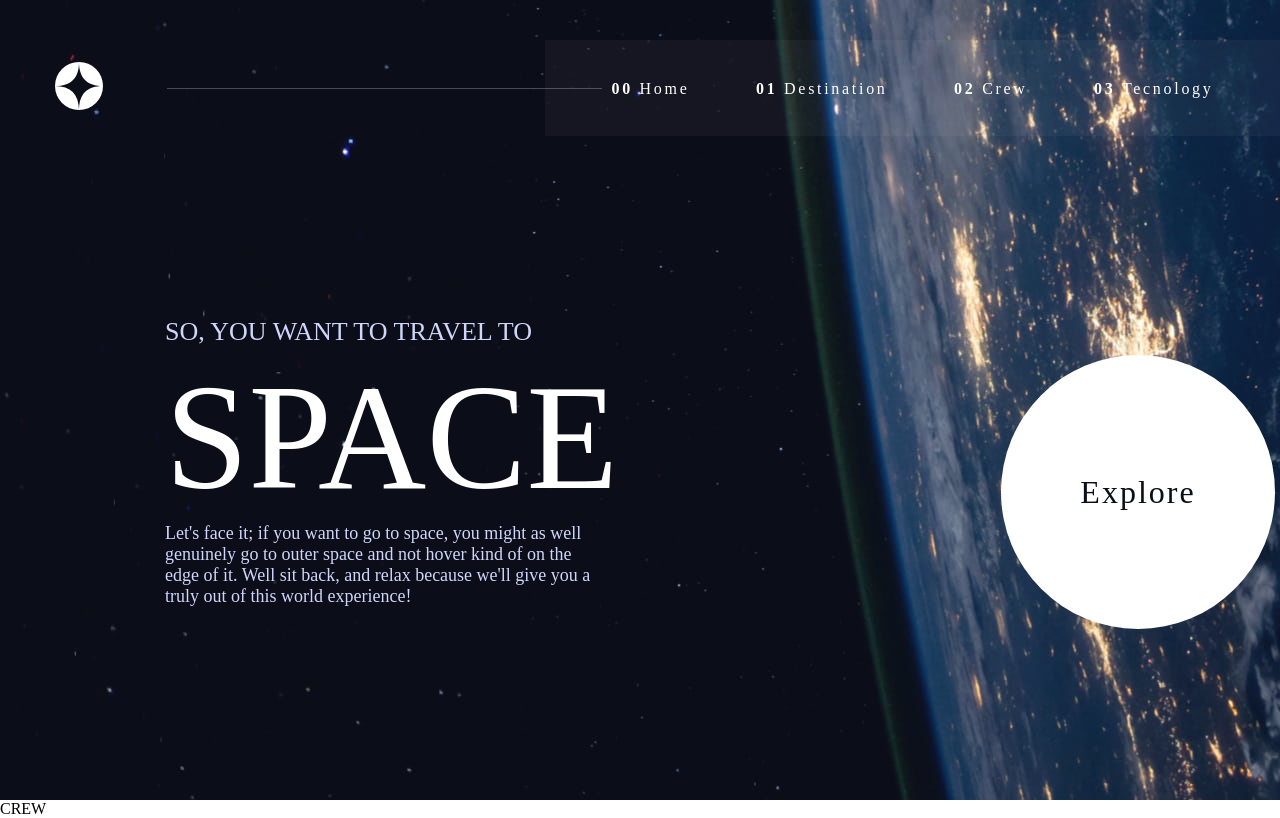
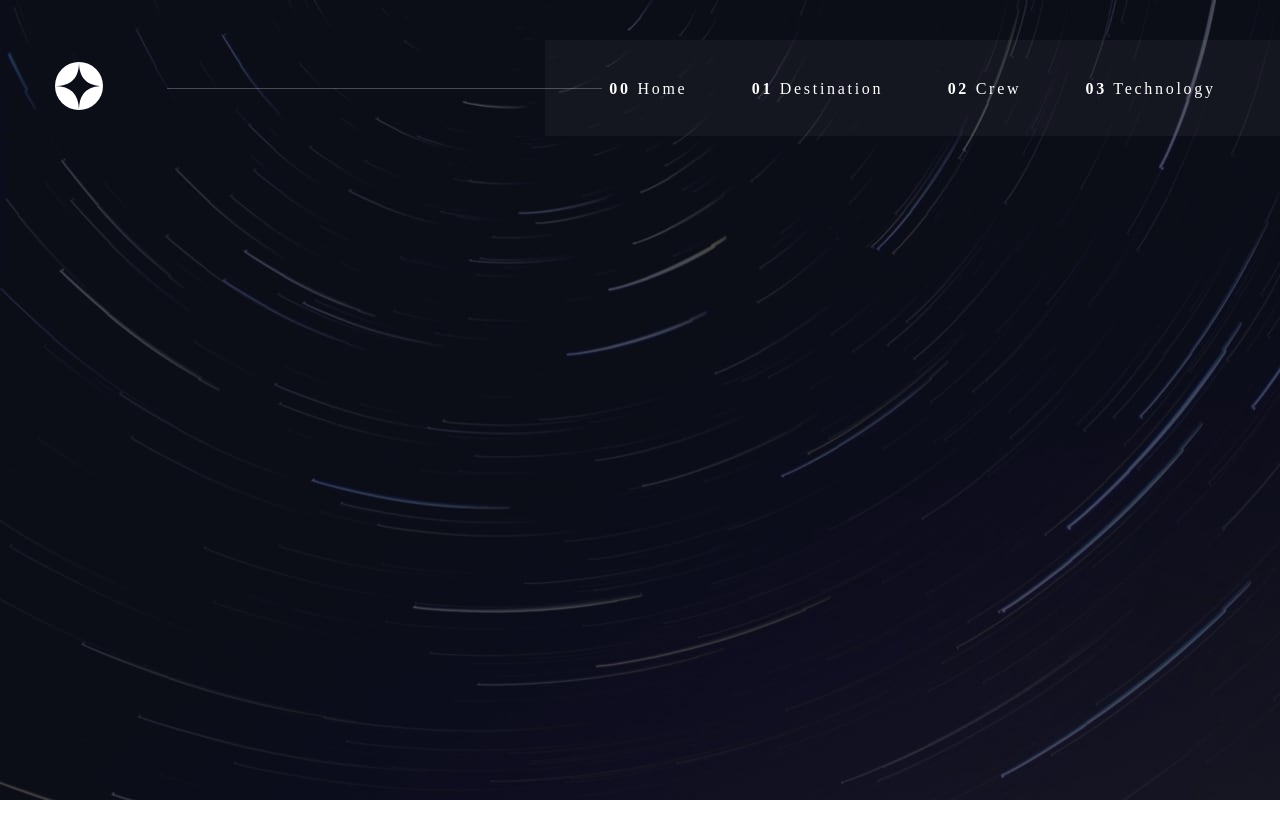
Before and after one commit to Neo-Cicada/space-tourism, a React (Vite) app in the folder space/: page /Crew in a window 1280 px wide. Built offline with nearby package versions, Linux system fonts and the light colour scheme.

Commit message:
added buggy navbar

```diff
--- a/space/src/App.jsx
+++ b/space/src/App.jsx
@@ -3,10 +3,25 @@ import Home from './components/Home'
 import Crew from './components/Crew'
 import Destination from './components/Destination'
 import Technology from './components/Technology'
+import NavBar from './components/NavBar'
+
+
+
 function App() {
 
   return(
-  <Home/>
+    <>
+
+
+
+      <Routes>
+        <Route path='/' element={<Home/>}/>
+        <Route path='/Destination' element={<Destination />} />
+        <Route path='/Crew' element={<Crew />} />
+        <Route path='/Technology' element={<Technology />} />
+      </Routes>
+    </>
+
   )
   }
 
--- a/space/src/components/Crew.jsx
+++ b/space/src/components/Crew.jsx
@@ -1,9 +1,12 @@
 import React from 'react'
-
+import '../styles/crew.css'
+import NavBar from './NavBar'
 export default function Crew() {
   return (
-    <div>
-      CREW
-    </div>
+    <>
+      <div className="container">
+      <NavBar/>
+      </div>
+    </>
   )
 }
--- a/space/src/components/Destination.jsx
+++ b/space/src/components/Destination.jsx
@@ -1,9 +1,13 @@
 import React from 'react'
-
+import '../styles/destination.css'
+import NavBar from './NavBar'
 export default function Destination() {
   return (
-    <div>
-      Destination
-    </div>
+    <>
+      <div className='container'>
+          <NavBar/>
+      </div>
+
+    </>
   )
 }
--- a/space/src/components/Home.jsx
+++ b/space/src/components/Home.jsx
@@ -1,47 +1,31 @@
-import { Link, Route, Routes } from 'react-router-dom'
+import { Link} from 'react-router-dom'
+import NavBar from './NavBar'
 
-import Crew from './Crew'
-import Destination from './Destination'
-import Technology from './Technology'
 import React from 'react'
 import styles from '../styles/home.module.css'
 export default function Home() {
     return (
         <>
             <div className={styles.container}>
-                <div className={styles.navigation}>
-                    <div>
-                        <svg xmlns="http://www.w3.org/2000/svg" width="48" height="48"><g fill="none" fill-rule="evenodd"><circle cx="24" cy="24" r="24" fill="#FFF" /><path fill="#0B0D17" d="M24 0c0 16-8 24-24 24 15.718.114 23.718 8.114 24 24 0-16 8-24 24-24-16 0-24-8-24-24z" /></g></svg>
-                    </div>
-                    <div className={styles.line}></div>
-                    <div className={styles.tags}>
-                        <Link to='/'><span>00</span> Home</Link>
-                        <Link to='Destination'> <span>01</span> Destination</Link>
-                        <Link to='Crew'><span>02</span> Crew</Link>
-                        <Link to='Technology'><span>03</span> Tecnology</Link>
-                    </div>
-                </div>
+
+                <NavBar/>
 
                 <div className={styles.box}>
-                   <div className={styles.travel}> SO, YOU WANT TO TRAVEL TO</div>
-                   <div className={styles.space}>SPACE</div>
-                   <p className={styles.p}>Let's face it; if you want to go to space, you might as well genuinely go to
-                    outer space and not hover kind of on the edge of it. Well sit back, and relax
-                    because we'll give you a truly out of this world experience!</p>
+                    <div className={styles.travel}> SO, YOU WANT TO TRAVEL TO</div>
+                    <div className={styles.space}>SPACE</div>
+                    <p className={styles.p}>Let's face it; if you want to go to space, you might as well genuinely go to
+                        outer space and not hover kind of on the edge of it. Well sit back, and relax
+                        because we'll give you a truly out of this world experience!</p>
                 </div>
-
                 <div className={styles.circle}>
                     Explore
                 </div>
 
+
+
             </div>
 
-            <Routes>
 
-                <Route path='/Destination'element={<Destination/>} />
-                <Route path='/Crew' element={<Crew/>}/>
-                <Route path='/Technology' element={<Technology/>}/>
-            </Routes>
         </>
 
     )
--- /dev/null
+++ b/space/src/components/NavBar.jsx
@@ -0,0 +1,23 @@
+import React from 'react'
+import { Link } from 'react-router-dom'
+import styles from '../styles/home.module.css'
+
+export default function NavBar() {
+    return (
+        <>
+            <div className={styles.navigation}>
+                    <div>
+                        <svg xmlns="http://www.w3.org/2000/svg" width="48" height="48"><g fill="none" fill-rule="evenodd"><circle cx="24" cy="24" r="24" fill="#FFF" /><path fill="#0B0D17" d="M24 0c0 16-8 24-24 24 15.718.114 23.718 8.114 24 24 0-16 8-24 24-24-16 0-24-8-24-24z" /></g></svg>
+                    </div>
+                    <div className={styles.line}></div>
+                    <nav className={styles.tags}>
+                        <Link to='/'><span>00</span> Home</Link>
+                        <Link to='Destination'><span>01</span> Destination</Link>
+                        <Link to='Crew'><span>02</span> Crew</Link>
+                        <Link to='Technology'><span>03</span> Technology</Link>
+                    </nav>
+
+                </div>
+        </>
+    )
+}
--- a/space/src/components/Technology.jsx
+++ b/space/src/components/Technology.jsx
@@ -1,9 +1,10 @@
 import React from 'react'
-
+import '../styles/technology.css'
+import NavBar from './NavBar'
 export default function Technology() {
   return (
-    <div>
-      TECHNOLOGY
+    <div className="container">
+      <NavBar />
     </div>
   )
 }
--- /dev/null
+++ b/space/src/styles/crew.css
@@ -0,0 +1,10 @@
+.container{
+    margin: 0;
+
+    width: auto;
+    height: 100vh;
+    min-width: auto;
+    background: #0B0D17;
+    overflow: hidden;
+    background-image: url('../assets/crew/background-crew-desktop.jpg');
+}
--- /dev/null
+++ b/space/src/styles/destination.css
@@ -0,0 +1,10 @@
+.container{
+    margin: 0;
+
+    width: auto;
+    height: 100vh;
+    min-width: auto;
+    background: #0B0D17;
+    overflow: hidden;
+    background-image: url('../assets/destination/background-destination-desktop.jpg');
+}
--- a/space/src/styles/home.module.css
+++ b/space/src/styles/home.module.css
@@ -85,14 +85,15 @@ opacity: 0.25;
     font-size: 18px;
     font-weight: 400;
 }
+
 .circle{
         border-radius: 50%;
         display: flex;
         justify-content: center;
         align-items: center;
         position: absolute;
-    width: 274px;
-    height: 274px;
+        width: 254px;
+        height: 254px;
         left: 1001px;
         top: 355px;
         background-color: #FFFFFF;
--- /dev/null
+++ b/space/src/styles/technology.css
@@ -0,0 +1,10 @@
+.container{
+    margin: 0;
+
+    width: auto;
+    height: 100vh;
+    min-width: auto;
+    background: #0B0D17;
+    overflow: hidden;
+    background-image: url('../assets/technology/background-technology-desktop.jpg');
+}
```
Lines whose indentation alone changed are shown as unchanged.
